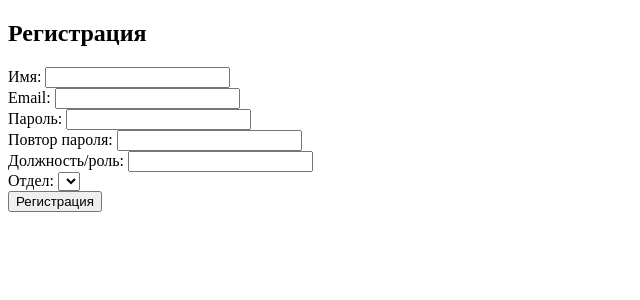
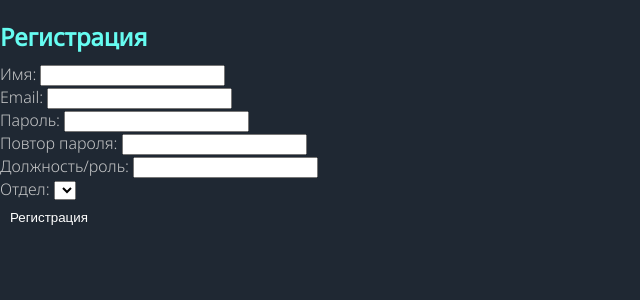
Before and after one commit to kabzal/leasing_teamwork, a Flask app: template app/templates/admin/create_user.html in a window 1280 px wide. Shown: the top 300 px of the page, without its empty margins (0-640 px from the left). Run offline with Flask 3, Linux system fonts and the light colour scheme; the template is opened without the code that fills it: values that come from a table or form of the project are taken from there, others are empty; parts of the project's set-up code (start-up, migrations or seed data) failed here and were passed over.

Commit message:
added styles.css demo-version

```diff
--- /dev/null
+++ b/app/static/css/styles.css
@@ -0,0 +1,75 @@
+/* Основные стили для приложения */
+@font-face {
+    font-family: 'NotoSans-Light';
+    src: url('../fonts//NotoSans-Light.ttf') format('truetype');
+}
+
+@font-face {
+    font-family: 'NotoSans-Regular';
+    src: url('../fonts//NotoSans-Regular.ttf') format('truetype');
+}
+
+body {
+    font-family: 'NotoSans-Light';  /* Простой, современный шрифт */
+    background-color: #1F2833;
+    color: #c5c6c7;  /* Темно-серый цвет текста */
+    margin: 0;
+    padding: 0;
+}
+
+/* Стили для заголовков */
+h1, h2 {
+    font-family: 'NotoSans-Regular';
+    color: #66fcf1;  /* Темный цвет текста для заголовков */
+    margin-bottom: 10px;  /* Отступ снизу для заголовков */
+}
+
+/* Стили для ссылок */
+a {
+    font-family: 'NotoSans-Regular';
+    color: #e3fefc;  /* Начальный цвет ссылки */
+    text-decoration: none;  /* Убираем подчеркивание */
+}
+
+a:hover {
+    color: #66fcf1;  /* Темно-зеленый при наведении */
+    text-decoration: none;  /* Подчеркивание при наведении */
+}
+
+/* Стили для основного меню */
+.mainmenu {
+    list-style-type: none;  /* Убираем маркированный список */
+    padding: 0;
+}
+
+.mainmenu li {
+    display: inline-block;  /* Ссылки меню в одну строку */
+    margin-right: 10px;  /* Отступ между элементами меню */
+}
+
+/* Стили для содержимого */
+ul {
+    list-style-type: disc;  /* Маркированный список */
+}
+
+li {
+    margin-bottom: 5px;  /* Отступ между элементами списка */
+}
+
+button, .btn {
+    appearance: none;
+    background-color: transparent;
+    border: 2px white;
+    border-radius: 15px;
+    box-sizing: border-box;
+    display: inline-block;
+    color: white;
+    border: none;
+    padding: 10px;
+    cursor: pointer;  /* Указатель при наведении */
+}
+
+button:hover, .btn:hover {
+    background-color: #66fcf1;
+    color: black;
+}
--- a/app/templates/base.html
+++ b/app/templates/base.html
@@ -4,22 +4,28 @@
     {% block title %}
     <title>Leasing Teamwork</title>
     {% endblock %}
+    <link rel="stylesheet" type="text/css" href="{{ url_for('static', filename='css/styles.css') }}">
     </head>
     <body>
         {% block content %}
+        <div>
             {% block mainmenu %}
             <ul class="mainmenu">
-                {% for p in menu %}
-                <li><a href="{{p.url}}">{{p.title}}</a></li>
-                {% endfor %}
+                <li><a href="{{url_for('main.index')}}">Главная страница</a></li>
+                <li> | </li>
 
                 {% if is_admin %}
                     <li><a href="{{ url_for('admin.manage_groups', group='all') }}">Управление группами</a></li>
+                    <li> | </li>
                 {% endif %}
+
+                <li>Пользователь: <a href="{{ url_for('auth.profile', user_id=current_user.id) }}">{{ current_user.username }}</a></li>
+                <li> | </li>
+                <li><a href="{{ url_for('auth.logout') }}">Выйти из профиля</a></li>
 
             </ul>
             {% endblock mainmenu %}
-        <p><a href="{{ url_for('auth.profile', user_id=current_user.id) }}">{{ current_user.username }}</a></p>
+        </div>
         {% endblock %}
     </body>
 </html>
--- a/app/templates/index.html
+++ b/app/templates/index.html
@@ -6,9 +6,7 @@ Home Page
 
 {% block content %}
 {{ super() }}
-<h1>Это главная страница</h1>
-<p>Самая главная</p>
-
+<h1>Главная страница</h1>
 <h2>Ваши проекты</h2>
         <ul>
             {% for project in projects %}
```
Also changed, not shown: app/static/fonts/NotoSans-ExtraLight.ttf (added), app/static/fonts/NotoSans-Italic.ttf (added), app/static/fonts/NotoSans-Light.ttf (added), app/static/fonts/NotoSans-Regular.ttf (added), app/static/fonts/NotoSans-SemiBold.ttf (added), app/static/fonts/NotoSans-Thin.ttf (added).
